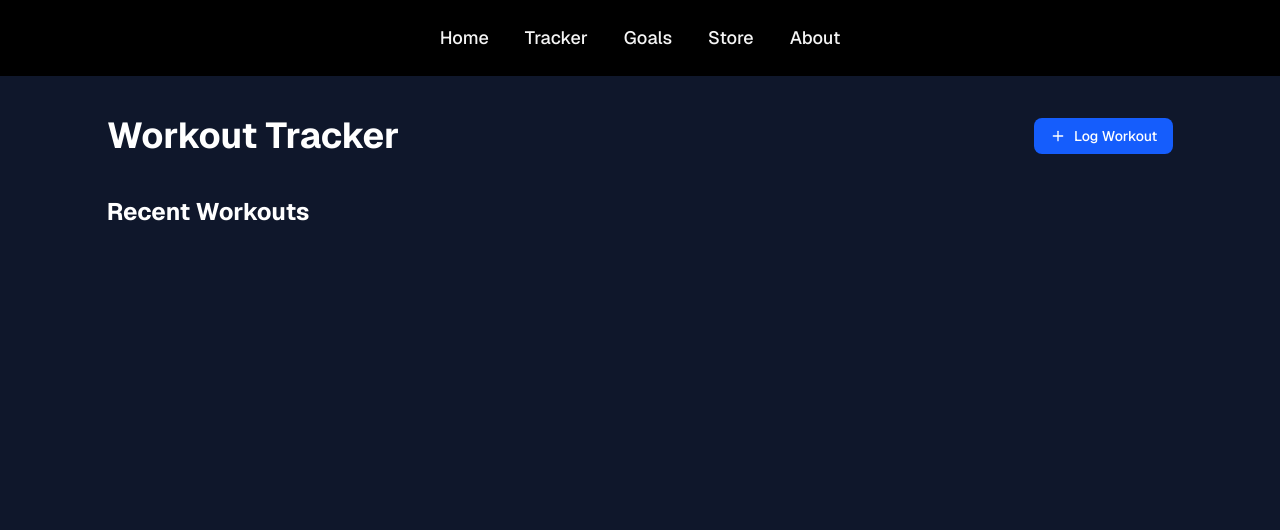
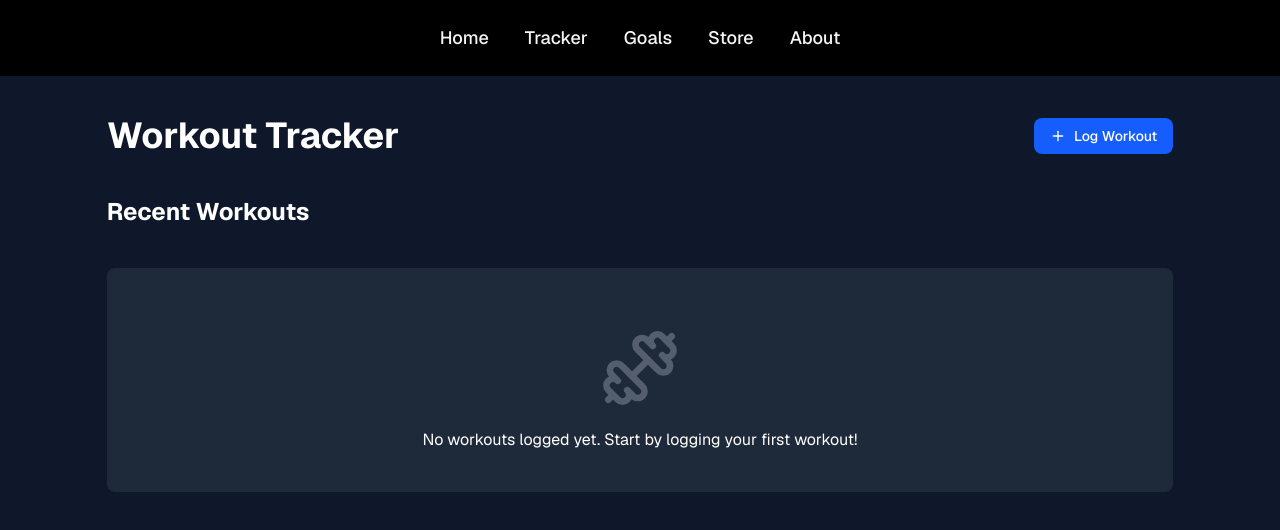
Before and after one commit to bquach1/ronaldo-runs, a Next.js app in the folder ronaldo-runs/: page /tracker in a window 1280 px wide. Shown: the top 530 px of the page. Built offline with nearby package versions, Linux system fonts and the light colour scheme.

Commit message:
add workout log container and setup for card mappings

```diff
--- a/ronaldo-runs/app/tracker/TrackingCard.tsx
+++ b/ronaldo-runs/app/tracker/TrackingCard.tsx
@@ -1,17 +1,18 @@
 import { Card, CardHeader } from "@/components/ui/card";
-import { DatePicker } from "../components/DatePicker";
+import { DatePicker } from "./components/DatePicker";
 import { Field, FieldLabel } from "@/components/ui/field";
-import { WorkoutSelect } from "../components/WorkoutSelect";
+import { WorkoutSelect } from "./components/WorkoutSelect";
 import { useState } from "react";
 import { Textarea } from "@/components/ui/textarea";
 import { Button } from "@/components/ui/button";
 
 interface TrackingCardProps {
   setTrackingCardOpen: React.Dispatch<React.SetStateAction<boolean>>;
+  setWorkoutLogs: React.Dispatch<React.SetStateAction<object[]>>;
 }
 
 interface FormInfo {
-  date: Date | null;
+  date: Date | undefined;
   workoutType: string;
   exerciseText: string;
   notesText: string;
@@ -19,9 +20,10 @@ interface FormInfo {
 
 export default function TrackingCard({
   setTrackingCardOpen,
+  setWorkoutLogs,
 }: TrackingCardProps) {
   const [formInfo, setFormInfo] = useState<FormInfo>({
-    date: null,
+    date: undefined,
     workoutType: "",
     exerciseText: "",
     notesText: "",
@@ -64,14 +66,26 @@ export default function TrackingCard({
           }
         />
         <div className="flex gap-x-3">
-          <Button variant="primary" onClick={() => console.log(formInfo)}>
+          <Button
+            variant="primary"
+            onClick={() => {
+              setWorkoutLogs((prev) => [...prev, formInfo]);
+              setFormInfo({
+                date: undefined,
+                workoutType: "",
+                exerciseText: "",
+                notesText: "",
+              });
+              setTrackingCardOpen(false);
+            }}
+          >
             Save Workout
           </Button>
           <Button
             variant="outline"
             onClick={() => {
               setFormInfo({
-                date: null,
+                date: undefined,
                 workoutType: "",
                 exerciseText: "",
                 notesText: "",
--- a/ronaldo-runs/app/components/DatePicker.tsx
+++ b/ronaldo-runs/app/tracker/components/DatePicker.tsx
@@ -12,8 +12,8 @@ import {
 } from "@/components/ui/popover";
 
 interface DatePickerProps {
-  date: Date | null;
-  onDateChange: (date: Date | null) => void;
+  date: Date | undefined;
+  onDateChange: (date: Date | undefined) => void;
 }
 
 export function DatePicker({ date, onDateChange: setDate }: DatePickerProps) {
--- /dev/null
+++ b/ronaldo-runs/app/tracker/components/WorkoutLog.tsx
@@ -0,0 +1,20 @@
+import { Dumbbell } from "lucide-react";
+
+interface WorkoutLogProps {
+  workoutLogs?: object[];
+}
+
+export default function WorkoutLog({ workoutLogs }: WorkoutLogProps) {
+  return (
+    <div className="flex flex-col mx-auto justify-center min-h-[80px] font-sans bg-gray-800 rounded-md w-5/6 p-10 my-10 ">
+      <Dumbbell className="size-20 text-gray-500 mx-auto my-5 animate-pulse" />
+      {workoutLogs && workoutLogs.length === 0 ? (
+        <div className="text-center">
+          No workouts logged yet. Start by logging your first workout!
+        </div>
+      ) : (
+        <div>Workout log will appear here.</div>
+      )}
+    </div>
+  );
+}
--- a/ronaldo-runs/app/tracker/page.tsx
+++ b/ronaldo-runs/app/tracker/page.tsx
@@ -5,14 +5,16 @@ import { PlusIcon } from "lucide-react";
 import NavMenu from "../components/NavMenu";
 import { useState } from "react";
 import TrackingCard from "./TrackingCard";
+import WorkoutLog from "./components/WorkoutLog";
 
 export default function TrackerPage() {
   const [trackingCardOpen, setTrackingCardOpen] = useState(false);
+  const [workoutLogs, setWorkoutLogs] = useState<object[]>([]);
 
   return (
     <div className="flex flex-col h-screen font-sans bg-black">
       <NavMenu />
-      <div className="flex-1 w-full mx-auto text-white mt-5 bg-slate-900 overflow-auto">
+      <div className="flex-1 w-full mx-auto text-white mt-5 bg-slate-900 overflow-auto pb-10">
         <div className="justify-between items-center flex py-10 w-5/6 mx-auto">
           <span className="text-4xl font-bold">Workout Tracker</span>
           <Button
@@ -23,12 +25,14 @@ export default function TrackerPage() {
             Log Workout
           </Button>
         </div>
-        {trackingCardOpen ? (
-          <TrackingCard setTrackingCardOpen={setTrackingCardOpen} />
-        ) : (
-          <div></div>
+        {trackingCardOpen && (
+          <TrackingCard
+            setTrackingCardOpen={setTrackingCardOpen}
+            setWorkoutLogs={setWorkoutLogs}
+          />
         )}
         <div className="text-2xl font-bold w-5/6 mx-auto">Recent Workouts</div>
+        <WorkoutLog workoutLogs={workoutLogs} />
       </div>
     </div>
   );
```
Also changed, not shown: ronaldo-runs/app/tracker/components/WorkoutSelect.tsx (renamed from ronaldo-runs/app/components/WorkoutSelect.tsx).
